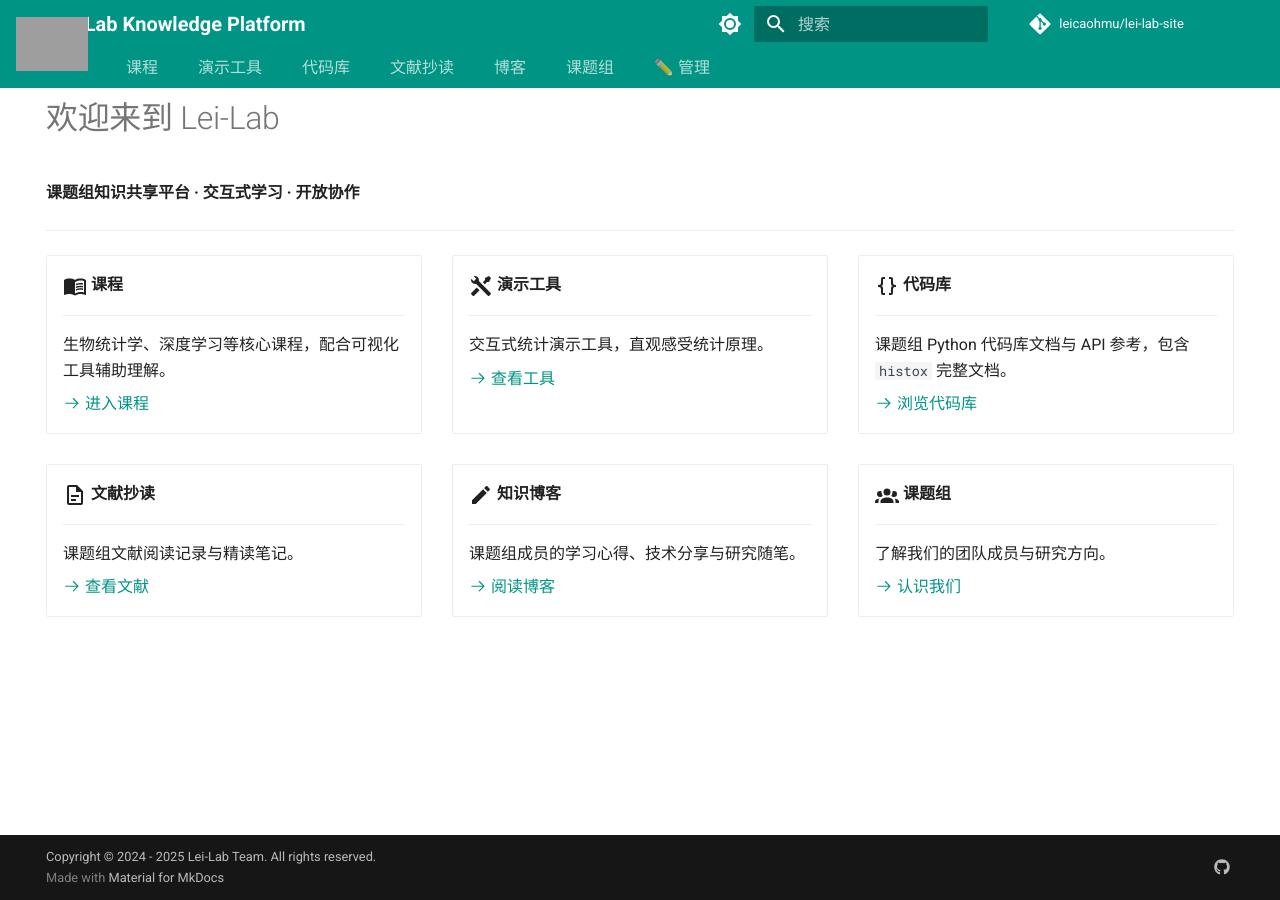
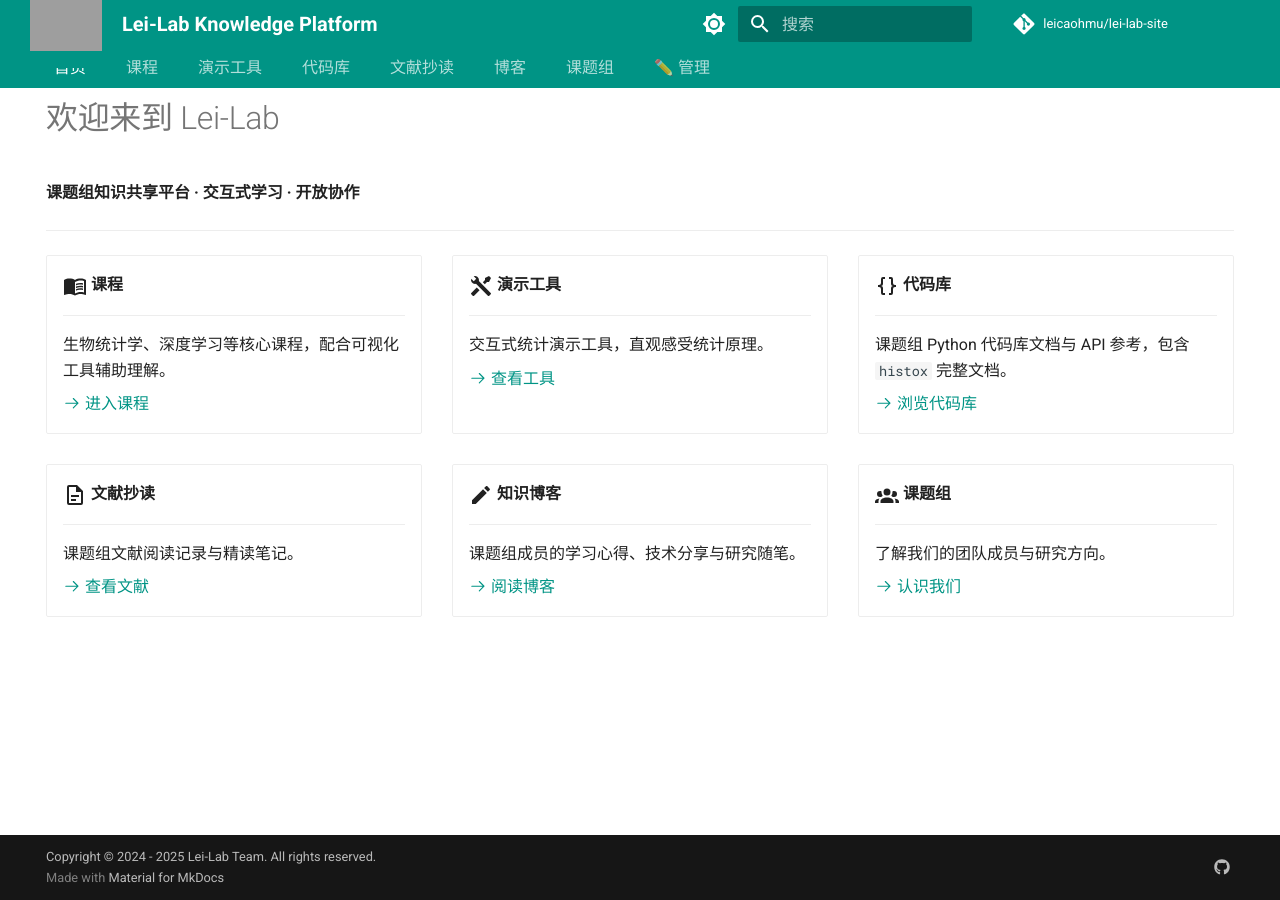
Before and after one commit to leicaohmu/lei-lab-site, an MkDocs documentation site: the page built from docs/index.md, in a window 1280 px wide. Built offline with MkDocs 1.6.1 and Material for MkDocs 9.7.7, drawn with Linux system fonts in a browser that asks for light colours; comment, search, counter and statistics services are not loaded; grey boxes are pictures that could not be loaded.

```diff
--- a/docs/assets/extra.css
+++ b/docs/assets/extra.css
@@ -7,20 +7,20 @@
   min-height: 48px;
   position: relative;
   z-index: 10;
+  overflow: visible;   /* 允许 Logo 向下溢出覆盖 Tabs */
 }
 
 .md-header__inner {
   height: 48px;
-  padding: 0;
+  padding: 0 16px 0 0;
   display: flex;
   align-items: center;
 }
 
-/* Logo 固定在左侧，跨两行 */
+/* Logo：不脱离文档流，作为 flex 第一项 */
 .md-header__button.md-logo {
-  position: absolute;
-  left: 16px;
-  top: 0;
+  position: relative;   /* ✅ 改掉 absolute */
+  flex-shrink: 0;
   width: 72px;
   height: 88px;
   display: flex;
@@ -39,15 +39,15 @@
   object-fit: contain;
 }
 
-/* 标题向右偏移，紧跟 Logo */
+/* 标题紧跟 Logo，用 margin-left 留出间距即可 */
 .md-header__title {
-  margin-left: 96px;   /* 16(left) + 72(logo宽) + 8(间距) */
+  margin-left: 8px;    /* ✅ 不再需要硬编码 96px */
   font-size: 1rem;
   line-height: 48px;
   height: 48px;
 }
 
-/* Tabs 向右偏移，与标题对齐 */
+/* Tabs 左侧 padding 与 Logo 宽度对齐 */
 .md-tabs {
   height: 40px;
   min-height: 40px;
@@ -56,7 +56,7 @@
 }
 
 .md-tabs__inner {
-  padding-left: 96px;  /* 与标题对齐 */
+  padding-left: 88px;  /* 72(logo) + 16(left边距) */
 }
 
 .md-tabs__list {
```
